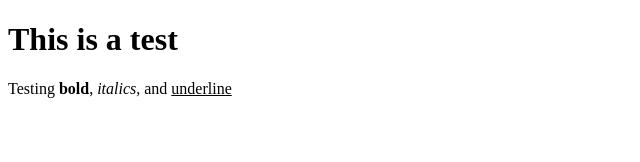
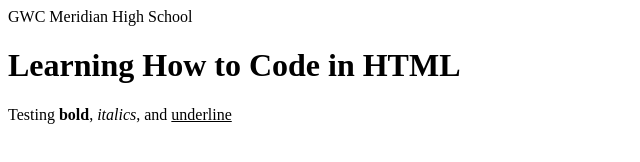
Before and after one commit to lamv13/lamv13.github.io, a plain HTML site: page index.html in a window 1280 px wide. Shown: the whole page, without its empty margins (0-640 px from the left). Drawn offline with Linux system fonts and the light colour scheme.

Commit message:
Adding Headers

```diff
--- a/index.html
+++ b/index.html
@@ -3,9 +3,10 @@
 <head>
     <title>Girls Who Code at Meridian High School</title>
 </head>
-
+<header>GWC Meridian High School</header>
 <body>
-    <h1>This is a test</h1>
+    <h1>Learning How to Code in HTML</h1>
+        <title>Kinda cool!</title>
         <p>Testing <b>bold</b>, <i>italics</i>, and <u>underline</u></p>
 </body>
 </html>
```
